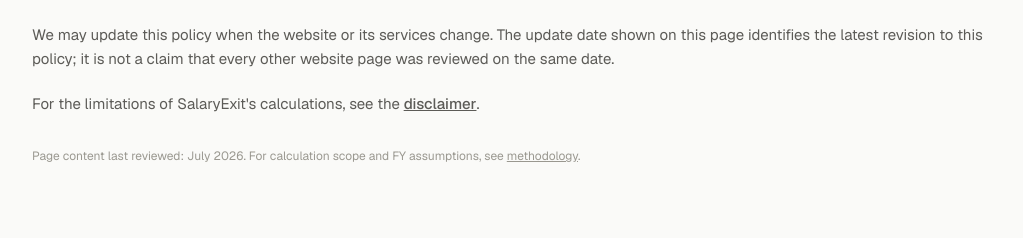
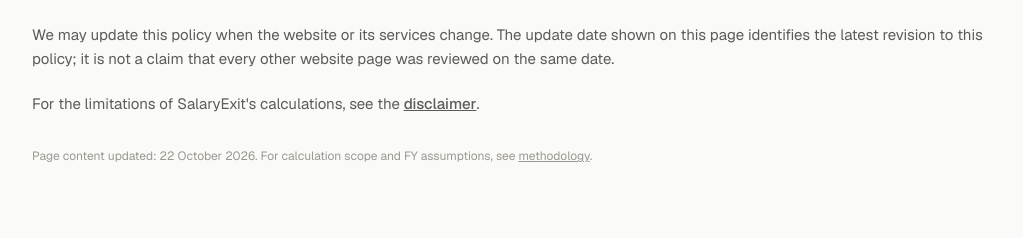
Before and after one commit to jadhavaniket008/salary-exit-india, a Next.js app: page /privacy-policy in a window 1280 px wide. Shown: the part 1722-1960 px from the top of the page, without its empty margins (128-1151 px from the left). Built offline with nearby package versions, Linux system fonts and the light colour scheme; no server answers.

Commit message:
docs: display genuine privacy-policy revision date without changing global freshness

```diff
--- a/components/legal/LegalPageLayout.tsx
+++ b/components/legal/LegalPageLayout.tsx
@@ -11,9 +11,11 @@ type Props = {
   intro?: string;
   breadcrumbs: BreadcrumbItem[];
   children: ReactNode;
+  /** Optional actual revision date of this page, distinct from global editorial review. */
+  contentUpdatedAt?: string;
 };
 
-export function LegalPageLayout({ title, intro, breadcrumbs, children }: Props) {
+export function LegalPageLayout({ title, intro, breadcrumbs, children, contentUpdatedAt }: Props) {
   return (
     <Section className="pt-8 sm:pt-12">
       <Container className="max-w-3xl space-y-8">
@@ -30,7 +32,7 @@ export function LegalPageLayout({ title, intro, breadcrumbs, children }: Props)
           {children}
         </div>
         <p className="text-xs text-foreground-muted">
-          Page content last reviewed: {SITE_CONTENT_LAST_UPDATED}. For calculation scope and FY assumptions, see{" "}
+          {contentUpdatedAt ? `Page content updated: ${contentUpdatedAt}.` : `Page content last reviewed: ${SITE_CONTENT_LAST_UPDATED}.`} For calculation scope and FY assumptions, see{" "}
           <Link href={ROUTES.methodology} className="underline">
             methodology
           </Link>
```
